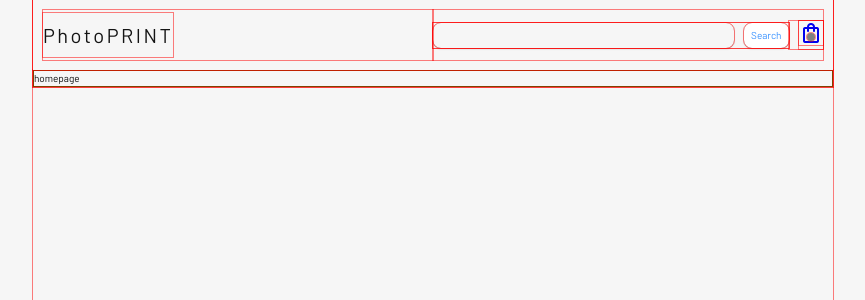
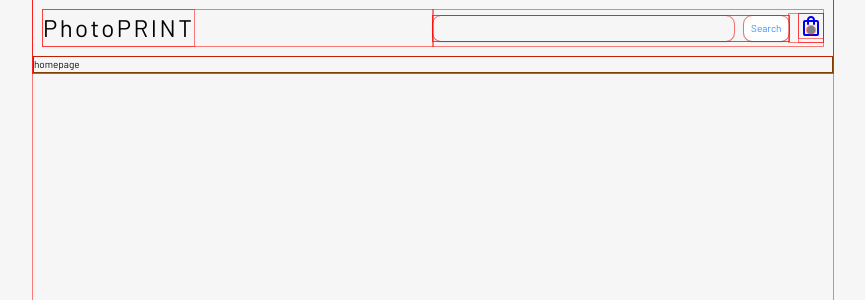
Before and after one commit to mike-uffelman/art-prints, a React (Create React App) app: page / in a window 1280 px wide. Shown: the top 300 px of the page, without its empty margins (207-1072 px from the left). Built offline with nearby package versions, Linux system fonts and the light colour scheme.

Commit message:
updated product layout and styling

```diff
--- a/src/App.css
+++ b/src/App.css
@@ -62,7 +62,7 @@ html {
     z-index: 1;
     width: 100%;
     display: grid;
-    grid-template-columns: repeat(auto-fit, minmax(200px, 1fr));
+    grid-template-columns: 1fr;
     /* display: flex; */
     /* flex-wrap: wrap; */
     /* justify-content: center; */
@@ -72,22 +72,29 @@ html {
 
 }
 
-.app__header--link {
-    /* padding: 1rem; */
-    text-decoration: none;
-    /* font-size: 3rem; */
-    /* color: black; */
-
-}
-
 .app__header--logo {
     flex: 2;
     padding: 1rem 0;
     font-size: 2rem;
     letter-spacing: .25rem;
     color:rgb(20, 20, 20);
+    display: flex;
+    flex-direction: row;
+    justify-content: center;
+}
+
+.app__header--link {
+    /* padding: 1rem; */
     text-decoration: none;
+    /* font-size: 3rem; */
+    color: black;
+    /* width: 100%; */
+    /* align-content: center; */
+    /* align-self: center; */
 }
+
+
+
 
 
 .app__header--actions {
@@ -200,14 +207,21 @@ html {
 }
 
 .product-page {
+    /* display: grid; */
+    /* grid-template-columns: repeat(auto-fit, minmax(250px, 1fr)); */
+    /* grid-template-rows: 1fr; */
+    /* height: 100%; */
+    padding: 2rem;
+}
+
+.product-page__container {
+    /* display: grid; */
+    /* grid-template-columns: repeat(auto-fit, minmax(250px, 1fr)); */
+}
+
+.products-page__product {
     display: grid;
     grid-template-columns: repeat(auto-fit, minmax(250px, 1fr));
-    grid-template-rows: 1fr;
-    height: 100%;
-}
-
-.product {
-
 }
 
 .product__img {
@@ -217,7 +231,6 @@ html {
 .product__details {
     display: flex;
     flex-direction: column;
-
 }
 
 .product__description {
@@ -302,4 +315,20 @@ html {
         /* margin: 0 auto; */
     }
 
+    .app__header {
+        grid-template-columns: repeat(auto-fit, minmax(200px, 1fr));
+
+    }
+
+    .app__header--link {
+        justify-self: flex-start;
+    }
+
+    .app__header--logo {
+        justify-content: flex-start;
+        font-size: 2.4rem;
+        padding: 0;
+    }
+
+
 }
--- a/src/components/Products/Product.js
+++ b/src/components/Products/Product.js
@@ -47,7 +47,6 @@ function Product({products}) {
     return (
         <div className="product-page">
             {renderPhoto()}
-            <Products products={products} className={'products-page__similar'}/>
         </div>
     )
 }
--- /dev/null
+++ b/src/layouts/ProductLayout.js
@@ -0,0 +1,2 @@
+
+// might not need this...
--- /dev/null
+++ b/src/layouts/ResultsLayout.js
@@ -0,0 +1 @@
+// might not need this...
--- a/src/layouts/RootLayout.js
+++ b/src/layouts/RootLayout.js
@@ -11,7 +11,7 @@ export default function RootLayout() {
             <header>
                 <div className="app__header">
                     <div className="app__header--logo">
-                        <Link to='/' className="app__header--logo">
+                        <Link to='/' className="app__header--link">
                         PhotoPRINT
 
                         </Link>
--- a/src/pages/ProductPage.js
+++ b/src/pages/ProductPage.js
@@ -1,10 +1,13 @@
 import Product from "../components/Products/Product"
+import Products from "../components/Products/AllProducts"
+
 
 export default function ProductPage({products}) {
 
     return (
-        <div className="product-page">
+        <div className="product-page__container">
             <Product products={products} />
+            <Products products={products} className={'products-page__similar'}/>
 
         </div>
     )
```
